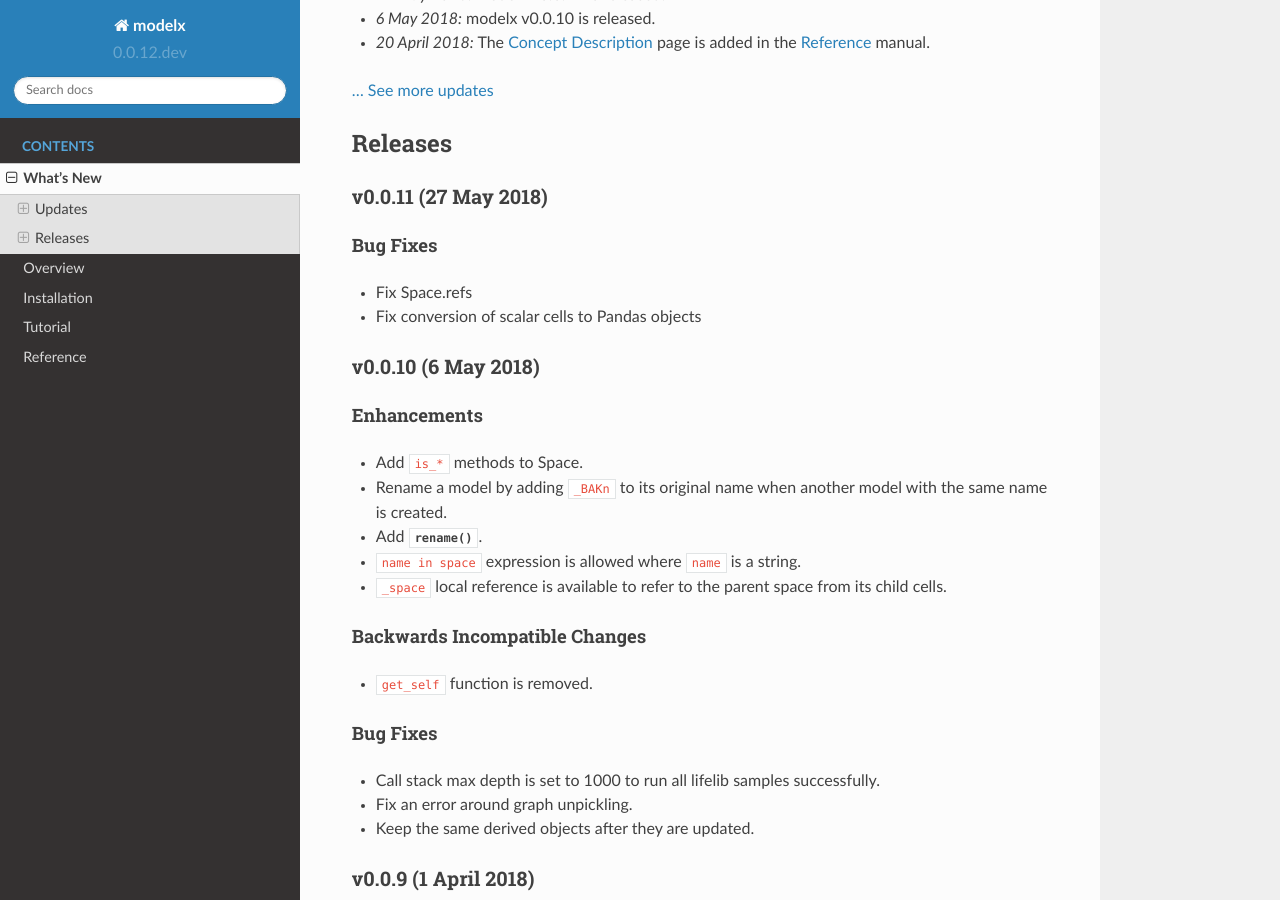
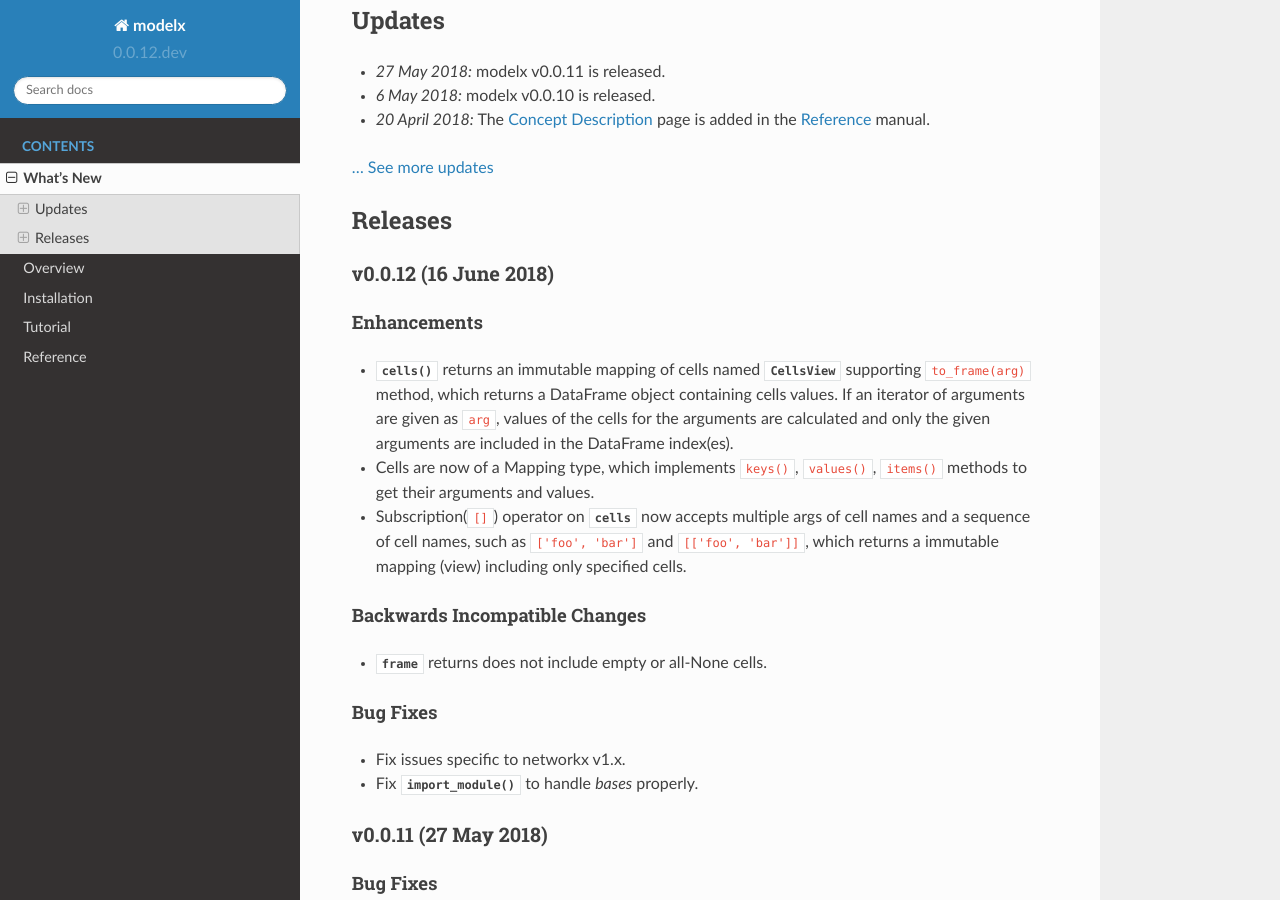
Before and after one commit to fumitoh/modelx, a Sphinx documentation site: the page built from doc/source/whatsnew.rst, in a window 1280 px wide and 900 px high, scrolled down 425 px. Built offline with Sphinx 7.4.7 and the Read the Docs theme 2.0.0, drawn with Linux system fonts in a browser that asks for light colours.

Commit message:
DOC: Update whatsnew and docstrings

```diff
--- a/doc/source/reference/index.rst
+++ b/doc/source/reference/index.rst
@@ -28,5 +28,7 @@
    ~modelx.core.model.Model
    ~modelx.core.space.SpaceContainer
    ~modelx.core.space.Space
+   ~modelx.core.base.SelectedView
+   ~modelx.core.space.CellsView
    ~modelx.core.cells.Cells
    ~modelx.core.cells.CellNode
--- a/doc/source/whatsnew.rst
+++ b/doc/source/whatsnew.rst
@@ -1,19 +1,21 @@
-.. py:currentmodule:: modelx.core
+.. py:currentmodule:: modelx
 
 ==========
 What's New
 ==========
 
-modelx is in its early alpha-release stage, and its specifications are
-subject to changes without consideration on backward compatibility.
-The source files of you models may need to be modified manually,
-if there are updates that break backward compatibility in newer versions
-of modelx.
+.. warning::
 
-Likewise, model files saved with one version may not load with a newer version.
-When updating modelx to a newer version,
-make sure you rebuild model files saved using older versions of modelx
-from their source code.
+   modelx is in its early alpha-release stage, and its specifications are
+   subject to changes without consideration on backward compatibility.
+   The source files of you models may need to be modified manually,
+   if there are updates that break backward compatibility in newer versions
+   of modelx.
+
+   Likewise, model files saved with one version may not load with a newer version.
+   When updating modelx to a newer version,
+   make sure you rebuild model files saved using older versions of modelx
+   from their source code.
 
 Updates
 =======
@@ -32,6 +34,37 @@
 Releases
 ========
 
+v0.0.12 (16 June 2018)
+----------------------
+
+Enhancements
+~~~~~~~~~~~~
+- :meth:`~core.space.Space.cells` returns an immutable mapping of cells named
+  :class:`~core.space.CellsView` supporting ``to_frame(arg)`` method,
+  which returns a DataFrame
+  object containing cells values. If an iterator of
+  arguments are given as ``arg``, values of the cells for the arguments
+  are calculated and only the given arguments
+  are included in the DataFrame index(es).
+
+- Cells are now of a Mapping type, which implements ``keys()``, ``values()``,
+  ``items()`` methods to get their arguments and values.
+
+- Subscription(``[]``) operator on :attr:`~core.space.Space.cells` now
+  accepts multiple args of cell names and a sequence of cell names,
+  such as ``['foo', 'bar']`` and ``[['foo', 'bar']]``, which returns
+  a immutable mapping (view) including only specified cells.
+
+Backwards Incompatible Changes
+~~~~~~~~~~~~~~~~~~~~~~~~~~~~~~
+- :attr:`~core.space.Space.frame` returns does not include empty or all-None cells.
+
+
+Bug Fixes
+~~~~~~~~~
+- Fix issues specific to networkx v1.x.
+- Fix :meth:`~core.space.SpaceContainer.import_module` to handle `bases` properly.
+
 v0.0.11 (27 May 2018)
 ---------------------
 
```
Also changed, not shown: other parts of doc/source/whatsnew.rst (+15 -15 lines), 2 other files.
